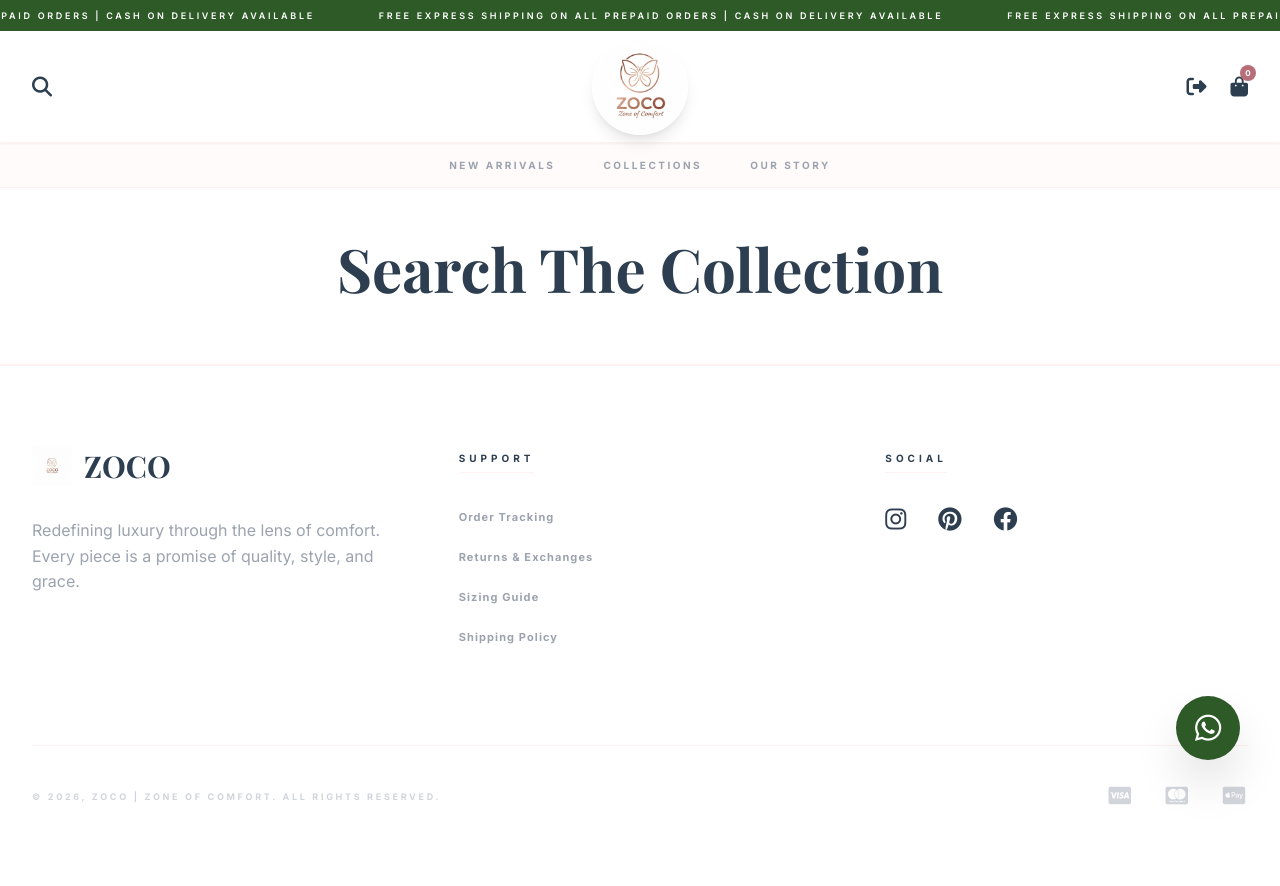
After one commit to Watergold12/zoco, a Django app: page /search/ in a window 1280 px wide. The commit adds this page. Run offline with Django 5.2, Linux system fonts and the light colour scheme.

Commit message:
Added search page. Shuold work on the logic!

```diff
--- a/zoco/store/templates/base.html
+++ b/zoco/store/templates/base.html
@@ -31,9 +31,9 @@
     <!-- Navigation -->
     <nav class="main-nav">
         <div class="flex items-center">
-            <button onclick="toggleSearch()" class="nav-icon-btn search-icon">
+            <a href="{% url 'search' %}" class="nav-icon-btn search-icon">
                 <i class="fa-solid fa-magnifying-glass"></i>
-            </button>
+            </a>
         </div>
 
         <a href="{% url 'home' %}" class="nav-logo-container group">
--- /dev/null
+++ b/zoco/store/templates/search.html
@@ -0,0 +1,37 @@
+{% extends 'base.html' %}
+{% load static %}
+{% block content %}
+    <!-- Header Section -->
+    <header style="padding: 2.5rem 0; background-color: white; border-bottom: 1px solid var(--color-rose-50);">
+        <div class="section-container" style="padding: 0 2rem; text-align: center;">
+            <h1 class="section-title font-heading" style="font-size: 3.75rem;">Search The Collection</h1>
+        </div>
+    </header>
+
+    <section>
+        <div id="searchOverlay" class="search-overlay">
+            <button class="search-close-btn">
+                <i class="fa-solid fa-xmark"></i>
+            </button>
+            <div class="search-container">
+                <h2 class="font-heading"
+                    style="font-size: 1.875rem; font-weight: bold; text-align: center; margin-bottom: 2rem; color: var(--color-midnight);">
+                    Find Your Comfort</h2>
+                <div class="search-input-wrapper">
+                    <i class="fa-solid fa-magnifying-glass search-input-icon"></i>
+                    <input type="text" id="searchInput" placeholder="Search collections, essentials, new arrivals..."
+                        class="search-input">
+                </div>
+                <div id="searchResults" class="custom-scrollbar"
+                    style="margin-top: 2.5rem; max-height: 60vh; overflow-y: auto;">
+                    <!-- Results injected here -->
+                </div>
+            </div>
+        </div>
+    </section>
+
+
+<script>
+
+</script>
+{% endblock %}
--- a/zoco/store/urls.py
+++ b/zoco/store/urls.py
@@ -16,4 +16,5 @@ urlpatterns = [
     path('product/<int:pk>', views.product_detail, name='product_detail'),
     path('category/<str:tpo>', views.category, name='category'),
     path('size/', views.size_guide, name='size_guide'),
+    path('search/', views.search, name='search'),
 ]
--- a/zoco/store/views.py
+++ b/zoco/store/views.py
@@ -161,3 +161,6 @@ def update_info(request):
     else:
         messages.success(request, "Please login to update your profile!!")
         return redirect('login')
+
+def search(request):
+    return render(request, 'search.html')
```
